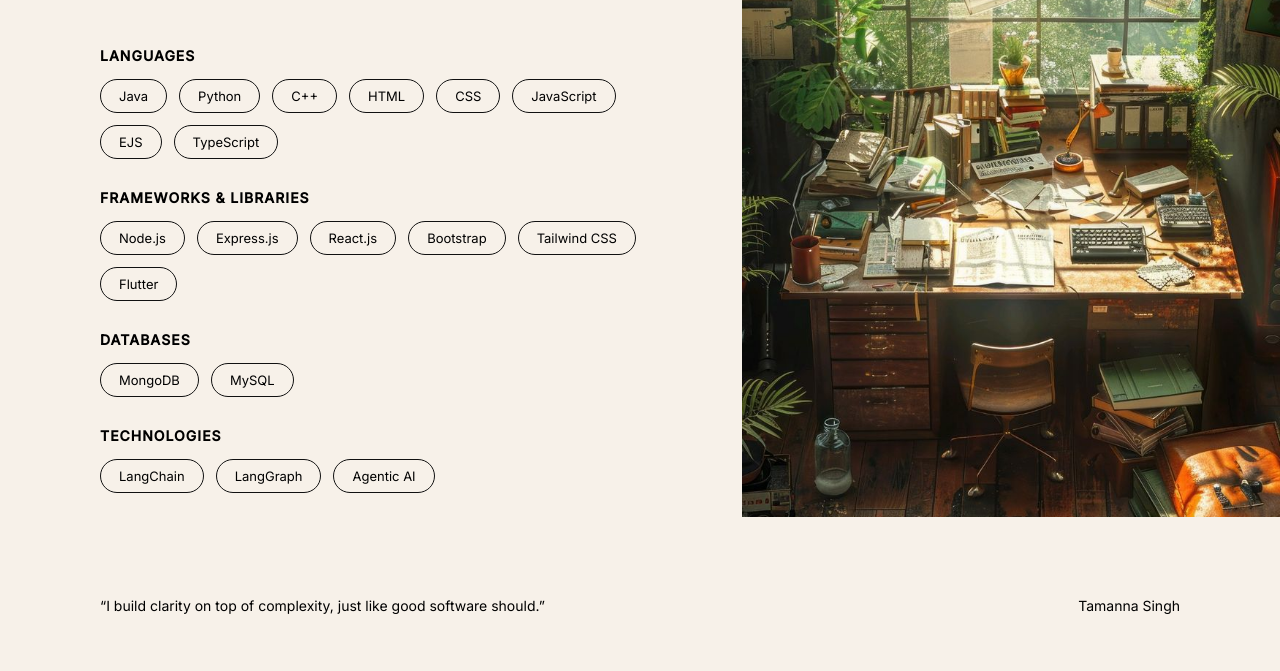
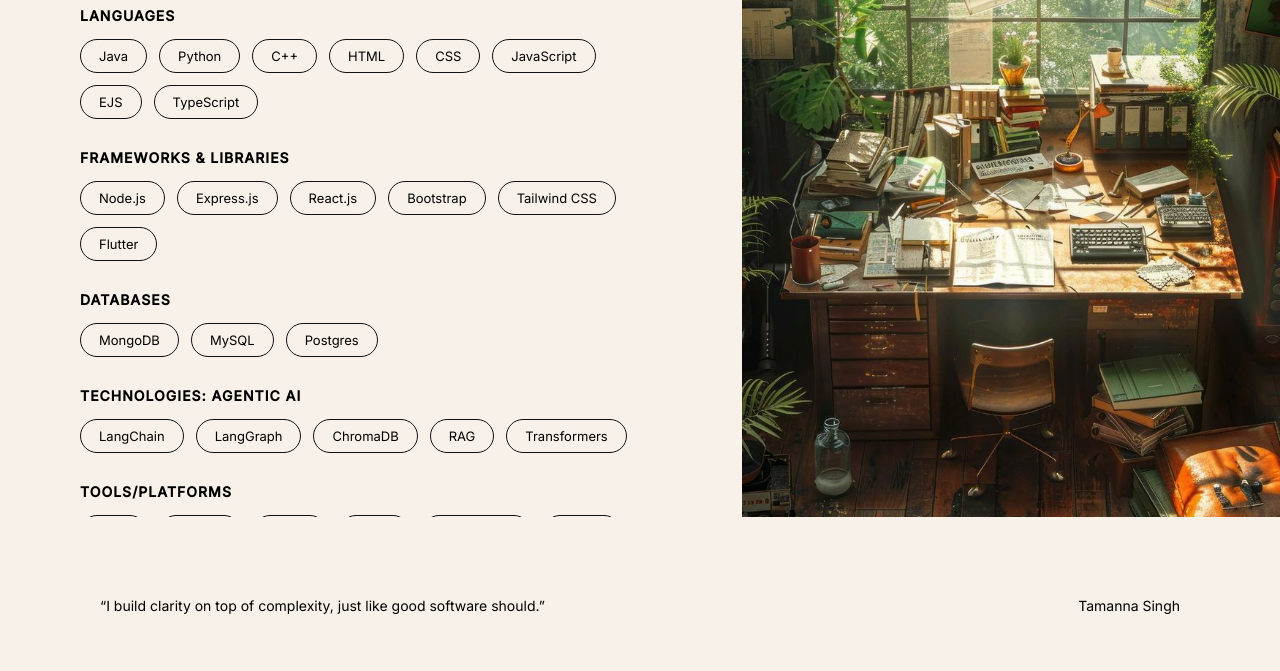
Before and after one commit to tamannnaa/Portfolio, a plain HTML site: page index.html in a window 1280 px wide. Shown: the part 2683-3354 px from the top of the page. Drawn offline with nearby package versions, Linux system fonts and the light colour scheme.

Commit message:
skills updated

```diff
--- a/index.html
+++ b/index.html
@@ -127,17 +127,33 @@
       <div class="skill-bullets">
         <span>MongoDB</span>
         <span>MySQL</span>
+        <span>Postgres</span>
       </div>
     </div>
 
     <div class="skill-group">
-      <h4>Technologies</h4>
+      <h4>Technologies: Agentic AI</h4>
       <div class="skill-bullets">
         <span>LangChain</span>
         <span>LangGraph</span>
-        <span>Agentic AI</span>
+        <span>ChromaDB</span>
+        <span>RAG</span>
+        <span>Transformers</span>
       </div>
     </div>
+
+    <div class="skill-group">
+      <h4>Tools/Platforms</h4>
+      <div class="skill-bullets">
+        <span>AWS</span>
+        <span>Docker</span>
+        <span>Kafka</span>
+        <span>Redis</span>
+        <span>Kubernetes</span>
+        <span>Github</span>
+      </div>
+    </div>
+
   </div>
 
   <div class="skills-right">
--- a/style.css
+++ b/style.css
@@ -311,13 +311,16 @@ body {
 }
 
 
+
+
 /* LEFT PANEL */
 .skills-left {
   width: 58%;
   position: relative;
-  padding: 100px;
-  padding-bottom: 140px;   /* space from bottom */
-}
+  padding: 60px 80px;
+  padding-bottom: 60px;   /* space from bottom */
+}
+
 
 
 .skills-title {
```
